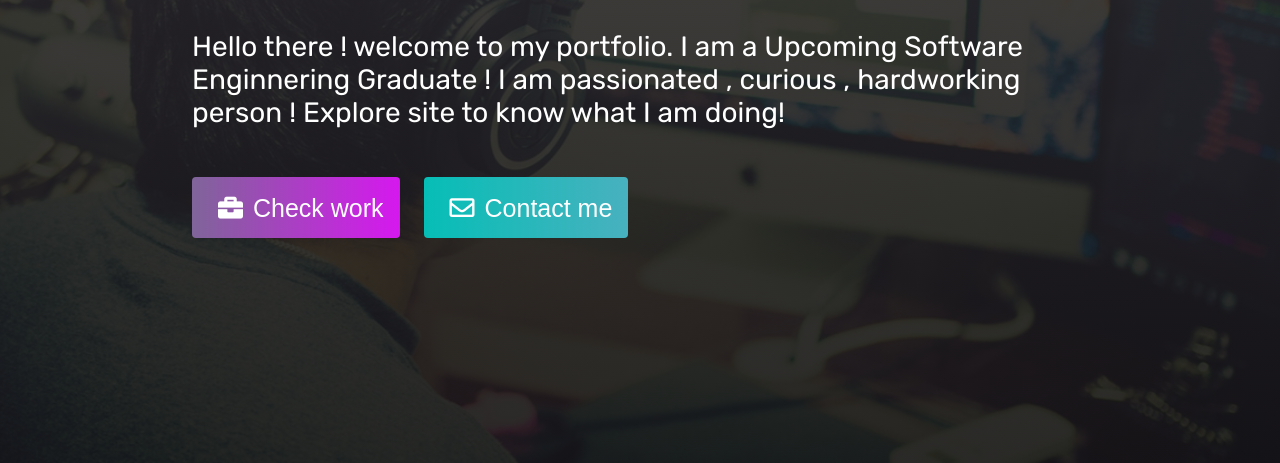
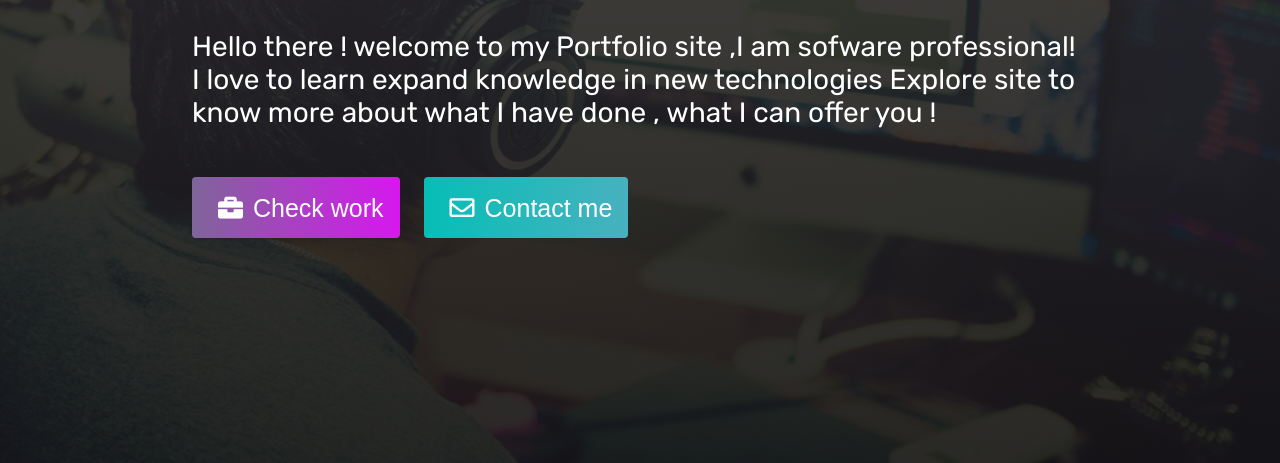
Before and after one commit to srikanthkarra376/portfolio-site, a plain HTML site: page index.html in a window 1280 px wide. Shown: the part 337-800 px from the top of the page. Drawn offline with nearby package versions, Linux system fonts and the light colour scheme.

Commit message:
update to intro

```diff
--- a/index.html
+++ b/index.html
@@ -23,8 +23,9 @@
       <div class="bg"></div>
       <div class="content">
         <h1>FullStack Web developer</h1>
-        <p>Hello there ! welcome to my portfolio. I am a Upcoming Software Enginnering Graduate !
-          I am  passionated , curious , hardworking person ! Explore site to know what I am doing!
+        <p>Hello there ! welcome to my Portfolio site ,I am sofware professional!
+            I love to learn expand knowledge in new technologies
+            Explore site to know more about what I have done , what I can offer you !
         </p>
         <a  href="#projects"><button><i class="fas fa-briefcase"></i>Check work</button></a>
         <a  href="#contact"><button><i class="far fa-envelope"></i>Contact me</button></a>
```
